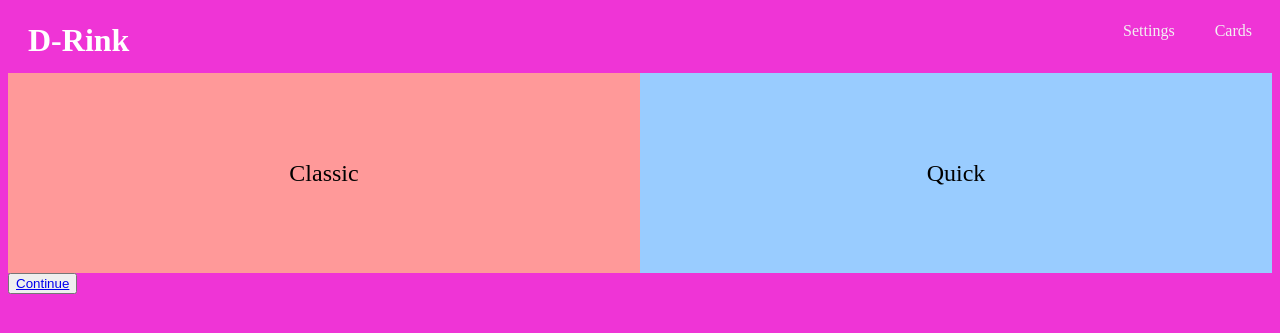
After one commit to Israel1te/DrinkRing, a Django app: page /phase-two/ in a window 1280 px wide. The commit adds this page. Shown: the top 333 px of the page. Run offline with Django 5.2, Linux system fonts and the light colour scheme.

Commit message:
Setup Landing pages
Setup Initial Game Settings and Other pages

```diff
--- a/DrinkGame/static/styles/landing_page.css
+++ b/DrinkGame/static/styles/phase_one.css
@@ -6,3 +6,8 @@ body {
     padding: 50px;
     text-align: center;
 }
+
+/* Show only the currently active step */
+.active {
+    display: block;
+}
--- /dev/null
+++ b/DrinkGame/static/styles/phase_two.css
@@ -0,0 +1,20 @@
+.container {
+    display: flex;
+}
+
+.box {
+    width: 50%;
+    height: 200px;
+    display: flex;
+    justify-content: center;
+    align-items: center;
+    font-size: 24px;
+}
+
+.classic {
+    background-color: #ff9999; /* Light red */
+}
+
+.quick {
+    background-color: #99ccff; /* Light blue */
+}
--- a/DrinkGame/templates/base.html
+++ b/DrinkGame/templates/base.html
@@ -6,7 +6,8 @@
     <title>{% block title %}DrinkPink{% endblock %}</title>
     {% load static %}
     <link rel="stylesheet" type="text/css" href="{% static 'styles/navbar.css' %}">
-    <link rel="stylesheet" type="text/css" href="{% static 'styles/landing_page.css' %}">
+    <link rel="stylesheet" type="text/css" href="{% static 'styles/phase_one.css' %}">
+    <link rel="stylesheet" type="text/css" href="{% static 'styles/phase_two.css' %}">
     <!-- css -->
 </head>
 <body>
--- /dev/null
+++ b/DrinkGame/templates/phase_3_game.html
@@ -0,0 +1,5 @@
+{% extends 'base.html' %}
+
+{% block content %}
+<p> coming soon </p>
+{% endblock %}
--- /dev/null
+++ b/DrinkGame/templates/phase_two_mode.html
@@ -0,0 +1,26 @@
+{% extends 'base.html' %}
+
+{% block content %}
+<!DOCTYPE html>
+<html lang="en">
+<head>
+    <meta charset="UTF-8">
+    <meta name="viewport" content="width=device-width, initial-scale=1.0">
+    {% load static %}
+    <link rel="stylesheet" type="text/css" href="{% static 'styles/phase_two.css' %}">
+</head>
+<body>
+    <div class="container">
+        <div class="box classic">
+            Classic
+        </div>
+        <div class="box quick">
+            Quick
+        </div>
+    </div>
+    <button id="step1"><a href="{% url 'phase_three' %}">Continue</a></button>
+
+</body>
+</html>
+
+{% endblock %}
--- a/DrinkGame/views.py
+++ b/DrinkGame/views.py
@@ -8,3 +8,16 @@ def settings(request):
 
 def cards(request):
     return render(request, 'cards.html')
+
+
+def phase_one(request):
+    template_name = 'phase_one_players.html'
+    return render(request, template_name)
+
+def phase_two(request):
+    template_name = 'phase_two_mode.html'
+    return render(request, template_name)
+
+def phase_three(request):
+    template_name = 'phase_3_game.html'
+    return render(request, template_name)
--- a/DrinkRing/urls.py
+++ b/DrinkRing/urls.py
@@ -7,4 +7,7 @@ urlpatterns = [
     path('', views.landing_page, name='landing_page'),
     path('', views.settings, name='settings'),
     path('', views.cards, name='cards'),
+    path('phase-one/', views.phase_one, name='phase_one'),
+    path('phase-two/', views.phase_two, name='phase_two'),
+    path('phase-three/', views.phase_three, name='phase_three'),
 ]
```
Also changed, not shown: DrinkGame/templates/landing_page.html (+4 -6 lines), DrinkGame/templates/phase_one_players.html (added, +54 -0 lines), 3 other files.
